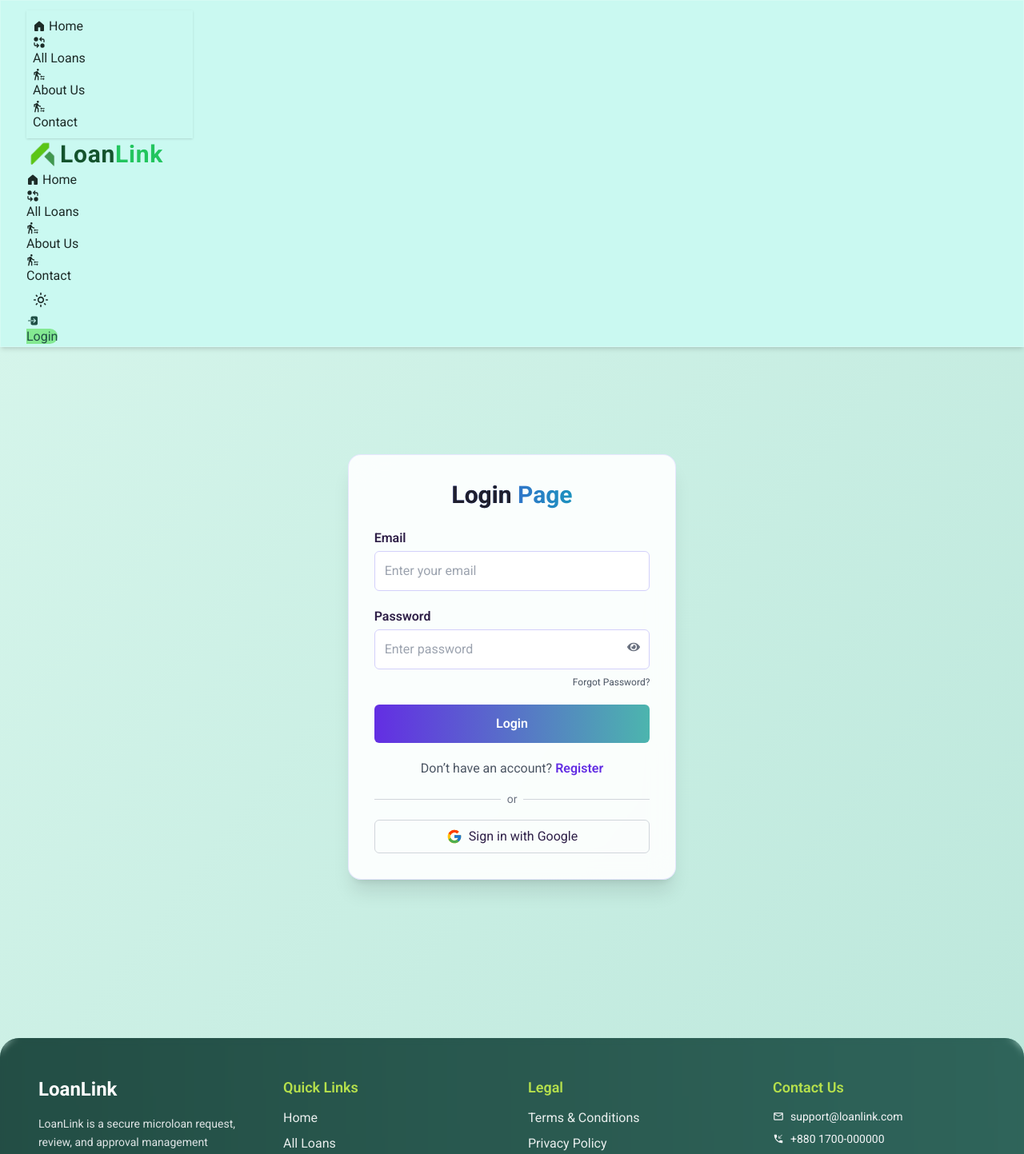
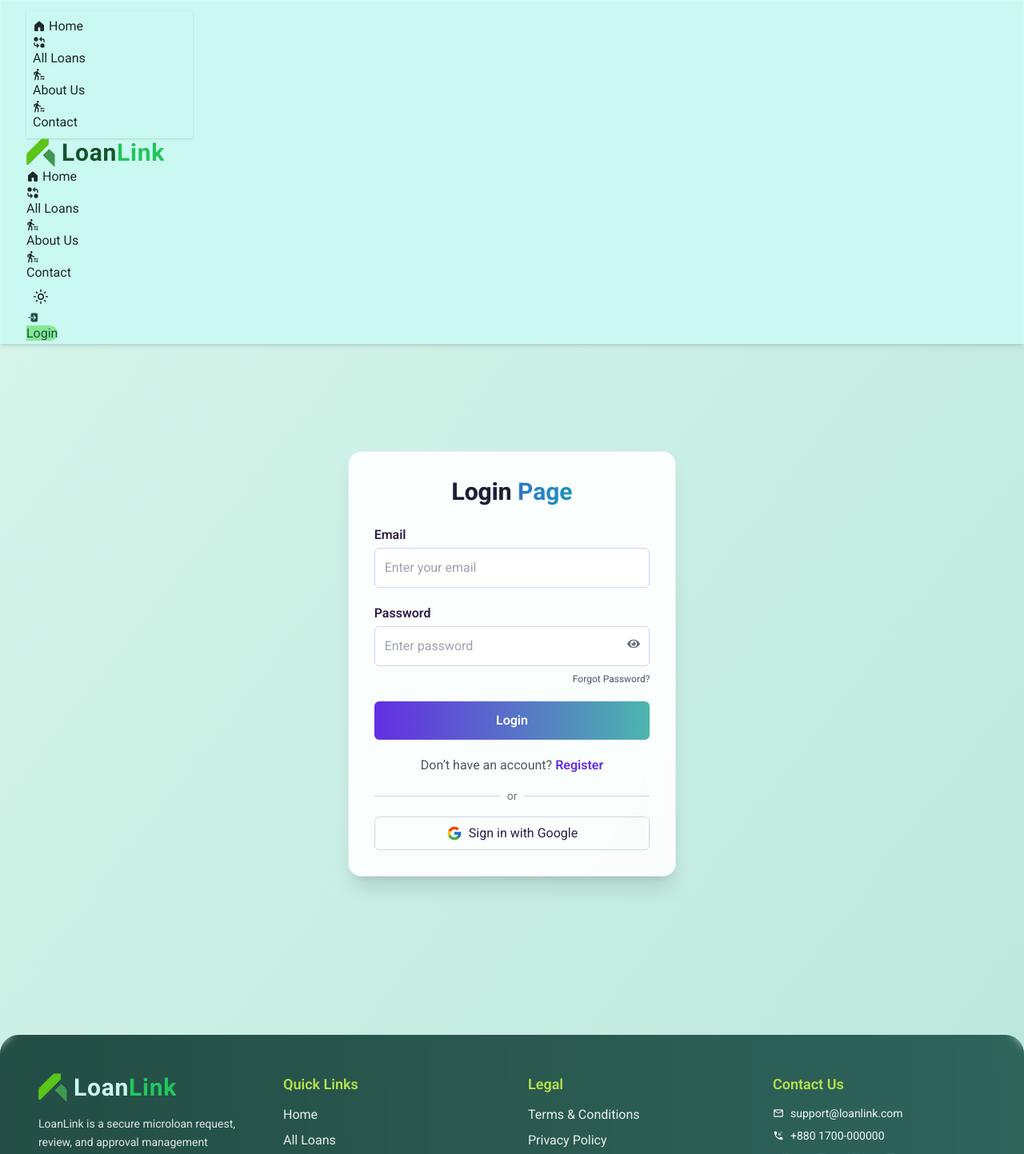
Before and after one commit to mursalin35/LoanLink-Client, a React (Vite) app: page /login in a window 1280 px wide. Shown: the top 1443 px of the page at 80% size. Built offline with nearby package versions, Linux system fonts and the light colour scheme; no server answers.

Commit message:
footer logo added

```diff
--- a/src/components/Logo.jsx
+++ b/src/components/Logo.jsx
@@ -1,13 +1,23 @@
-import logo from "../assets/logo-1.png"
+import logo from "../assets/logo-1.png";
 
-const Logo = () => {
+const Logo = ({
+  imgSize = "h-9 w-9",
+  textSize = "text-3xl",
+  loanColor = "#14532d",
+  linkColor = "#22c55e",
+}) => {
   return (
-    <div className="flex items-center gap-1 ">
+    <div className="flex items-center gap-2">
       {/* Icon */}
-    <img src={logo} alt="logo" className="max-h-10 max-w-10" />
+      <img src={logo} alt="logo" className={`${imgSize} object-contain`} />
+
       {/* Text */}
-      <span className="text-3xl font-bold tracking-wide text-[#14532d] -ms-0.5">
-        Loan<span className="text-[#22c55e]">Link</span>
+      <span
+        className={`${textSize} font-bold tracking-wide`}
+        style={{ color: loanColor }}
+      >
+        Loan
+        <span style={{ color: linkColor }}>Link</span>
       </span>
     </div>
   );
--- a/src/components/Shared/Footer.jsx
+++ b/src/components/Shared/Footer.jsx
@@ -6,6 +6,7 @@
 } from "react-icons/fa";
 import { Link } from "react-router";
 import { MdOutlineMailOutline, MdPhoneCallback } from "react-icons/md";
+import Logo from "../Logo";
 
 const Footer = () => {
   return (
@@ -19,8 +20,9 @@
         <div className="max-w-7xl mx-auto grid grid-cols-1 md:grid-cols-4 gap-10">
           {/* Brand Section */}
           <div>
+            {/* Brand logo  */}
             <div className="flex items-center justify-center md:justify-start gap-2 mb-4">
-              <h2 className="text-2xl font-bold">LoanLink</h2>
+              <Logo loanColor="#caf9f1" linkColor="#22c55e" />
             </div>
             <p className="text-sm text-gray-100/90 leading-relaxed">
               LoanLink is a secure microloan request, review, and approval
@@ -62,9 +64,7 @@
           <div>
             <h3 className="text-lg font-semibold mb-3 text-[#B6E04C]">Legal</h3>
             <ul className="space-y-2 opacity-90">
-              <li className="">
-                Terms & Conditions
-              </li>
+              <li className="">Terms & Conditions</li>
               <li className="">Privacy Policy</li>
               <li className="">Support</li>
             </ul>
@@ -84,9 +84,18 @@
 
             <div className="flex  gap-3 mt-2">
               {[
-                { icon: <FaFacebookF />, href: "https://www.facebook.com/mursalin07" },
-                { icon: <FaInstagram />, href: "https://www.instagram.com/msmursalin07/?hl=en" },
-                { icon: <FaLinkedinIn />, href: "https://www.linkedin.com/in/mursalin07/" },
+                {
+                  icon: <FaFacebookF />,
+                  href: "https://www.facebook.com/mursalin07",
+                },
+                {
+                  icon: <FaInstagram />,
+                  href: "https://www.instagram.com/msmursalin07/?hl=en",
+                },
+                {
+                  icon: <FaLinkedinIn />,
+                  href: "https://www.linkedin.com/in/mursalin07/",
+                },
                 { icon: <FaGithub />, href: "https://github.com/mursalin35" },
               ].map((item, i) => (
                 <a
@@ -105,7 +114,9 @@
         {/* Bottom Line */}
         <div className="border-t border-white/30 mt-10 pt-8 text-sm text-gray-100/80      flex flex-col md:flex-row items-center justify-between gap-4">
           <div className="md:flex gap-1">
-            <p className="text-center">© {new Date().getFullYear()} LoanLink. </p>
+            <p className="text-center">
+              © {new Date().getFullYear()} LoanLink.{" "}
+            </p>
             <p> All rights reserved by M.S Mursalin.</p>
           </div>
           <p>Built for transparent & secure micro‑lending solutions.</p>
--- a/src/components/Shared/Navbar.jsx
+++ b/src/components/Shared/Navbar.jsx
@@ -90,7 +90,7 @@
           className="flex items-center gap-1"
           onClick={() => document.activeElement.blur()}
         >
-          <MdOutlineDashboard/> Dashboard
+          <MdOutlineDashboard /> Dashboard
         </NavLink>
       </li>
       <li>
--- a/src/hooks/useAxios.jsx
+++ b/src/hooks/useAxios.jsx
@@ -1,7 +1,8 @@
 import axios from "axios";
 
 const axiosInstance = axios.create({
-  baseURL: "https://loanlink-server-bd.vercel.app",
+  // baseURL: "https://loanlink-server-bd.vercel.app",
+  baseURL: "http://localhost:3000",
 });
 
 const useAxios = () => {
--- a/src/hooks/useAxiosSecure.jsx
+++ b/src/hooks/useAxiosSecure.jsx
@@ -4,8 +4,8 @@
 import { useNavigate } from "react-router";
 
 const instance = axios.create({
-  baseURL: "https://loanlink-server-bd.vercel.app",
-  // baseURL: "http://localhost:3000",
+  // baseURL: "https://loanlink-server-bd.vercel.app",
+  baseURL: "http://localhost:3000",
 });
 
 const useAxiosSecure = () => {
```
Also changed, not shown: src/assets/logo-1.png, src/assets/logo-2.png.
